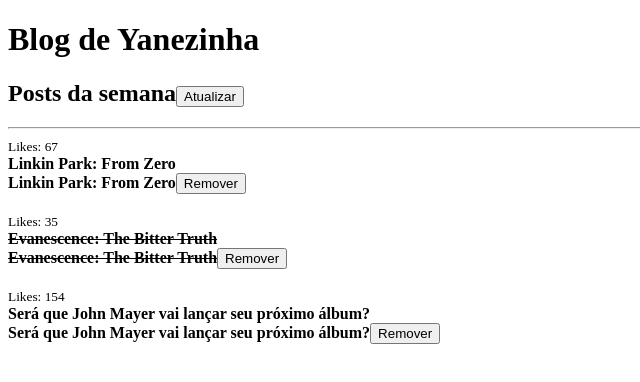
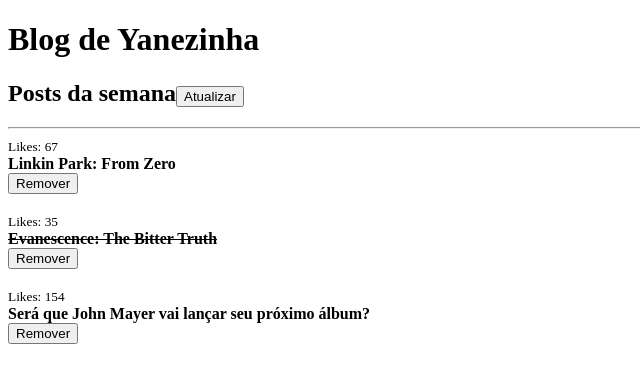
Before and after one commit to yanew/react-fundamentos, a React app: page / in a window 1280 px wide. Shown: the top 382 px of the page, without its empty margins (0-640 px from the left). Built offline with nearby package versions, Linux system fonts and the light colour scheme.

Commit message:
Deixando só a forma que quero que fique da renderização condicional.

```diff
--- a/src/Post.js
+++ b/src/Post.js
@@ -18,10 +18,6 @@
                         {props.post.read ? <s>{props.post.titulo}</s> : props.post.titulo}
                     </strong>
                     <br/>
-                    <strong>
-                        {props.post.read && <s>{props.post.titulo}</s>}
-                        {!props.post.read && props.post.titulo}
-                    </strong>
                     <button onClick={() => props.onRemove(props.id)}>Remover</button>
                     <br/>
                     <small>{props.post.subtitulo}</small>
```
